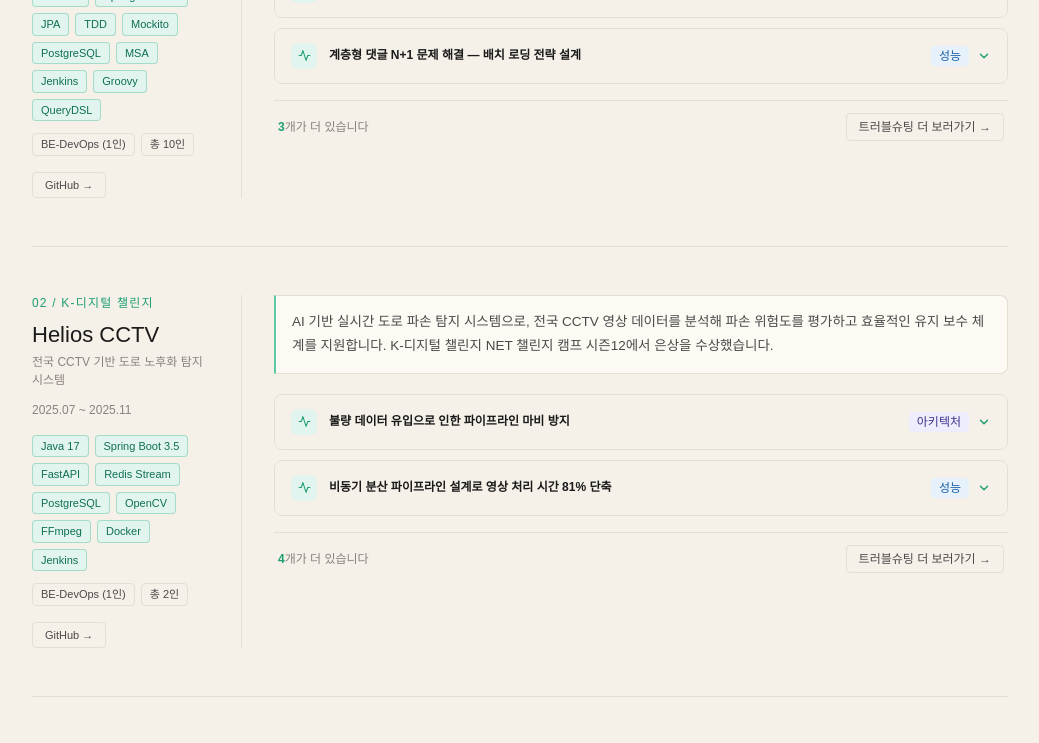
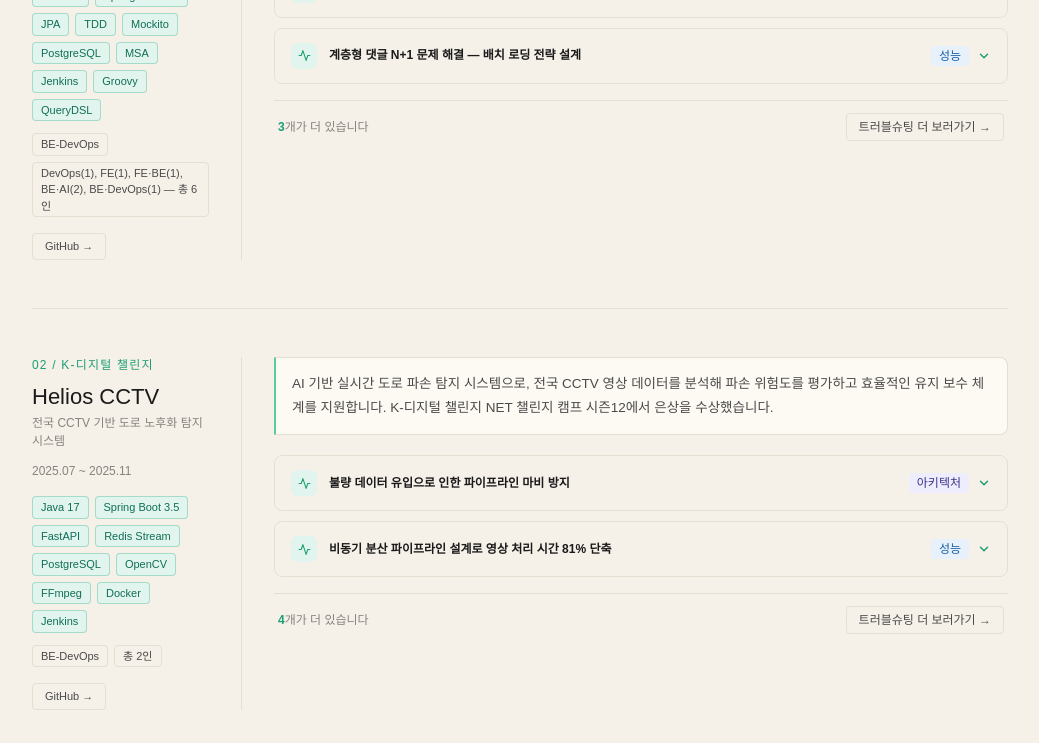
Before and after one commit to TreeBomb-01/portfolio, a Next.js app: page / in a window 1280 px wide. Shown: the part 1880-2623 px from the top of the page, without its empty margins (120-1159 px from the left). Built offline with nearby package versions, Linux system fonts and the light colour scheme; a web font is replaced by a local one.

Commit message:
프로젝트 내용 수정
Signed-off-by: TreeBomb-01 <htb010630@gmail.com>

```diff
--- a/src/data/portfolioData.ts
+++ b/src/data/portfolioData.ts
@@ -241,7 +241,7 @@ export const projectsData: Project[] = [
     description: "실시간 채팅과 정보 공유 게시판을 통해 효율적인 학습을 돕는 스터디 커뮤니티 서비스",
     category: "사이드 프로젝트",
     period: "2025.12 - 현재",
-    teamSize: "6인 ",
+    teamSize: "DevOps(1), FE(1), FE·BE(1), BE·AI(2), BE·DevOps(1) — 총 6인",
     role: "Board, Chat Service 개발, CI/CD 파이프라인 구축",
     results: [
       "마이크로서비스(MSA) 아키텍처 기반 시스템 설계",
--- a/src/data/projects.ts
+++ b/src/data/projects.ts
@@ -50,8 +50,8 @@ export const projectsData: Project[] = [
     period: '2025.12 ~ 현재 진행 중',
     status: 'ongoing',
     techStack: ['Java 21', 'Spring Boot 3.4', 'JPA', 'TDD', 'Mockito', 'PostgreSQL', 'MSA', 'Jenkins', 'Groovy', 'QueryDSL'],
-    role: 'BE-DevOps (1인)',
-    teamSize: '총 10인',
+    role: 'BE-DevOps',
+    teamSize: 'DevOps(1), FE(1), FE·BE(1), BE·AI(2), BE·DevOps(1) — 총 6인',
     githubUrl: 'https://github.com/St-rdy',
     description:
       'MSA 환경을 기반으로 실시간 그룹 채팅, 커뮤니티 게시판, 학습 트래킹 기능을 하나로 통합한 공시생 맞춤형 스터디 플랫폼입니다. 각 서비스가 독립적으로 배포되고 확장될 수 있도록 마이크로서비스 아키텍처로 설계했습니다.',
@@ -168,7 +168,7 @@ export const projectsData: Project[] = [
     period: '2025.07 ~ 2025.11',
     status: 'completed',
     techStack: ['Java 17', 'Spring Boot 3.5', 'FastAPI', 'Redis Stream', 'PostgreSQL', 'OpenCV', 'FFmpeg', 'Docker', 'Jenkins'],
-    role: 'BE-DevOps (1인)',
+    role: 'BE-DevOps',
     teamSize: '총 2인',
     githubUrl: 'https://github.com/Helios-CCTV',
     description:
@@ -300,7 +300,7 @@ export const projectsData: Project[] = [
     period: '2025.03 ~ 2025.11',
     status: 'completed',
     techStack: ['Java 21', 'Spring Boot 3', 'FastAPI', 'MediaPipe', 'OpenAI API', 'WebSocket', 'MinIO', 'Docker', 'Jenkins'],
-    role: 'BE-DevOps-팀장 (기여도 100%)',
+    role: 'BE-DevOps-팀장',
     teamSize: '총 2인',
     githubUrl: 'https://github.com/LevelUpFit',
     description:
--- a/src/data/resumeData.ts
+++ b/src/data/resumeData.ts
@@ -108,8 +108,8 @@ export const projects: Project[] = [
       'MSA 환경을 기반으로 실시간 그룹 채팅, 커뮤니티 게시판, 학습 트래킹 기능을 하나로 통합한 공시생 맞춤형 스터디 플랫폼입니다.',
     category: '사이드 프로젝트',
     period: '2025.12 ~ 현재 진행 중',
-    team: 'FE(2), BE(4), DevOps(2), AI(2) — 총 10인',
-    role: 'BE-DevOps (1인)',
+    team: 'DevOps(1), FE(1), FE·BE(1), BE·AI(2), BE·DevOps(1) — 총 6인',
+    role: 'BE-DevOps',
     technologies: [
       'Java 21',
       'Spring Boot 3.4',
@@ -157,7 +157,7 @@ export const projects: Project[] = [
     category: 'K-디지털 챌린지 NET 챌린지 캠프 시즌 12',
     period: '2025.07 ~ 2025.11',
     team: 'FE-AI-팀장(1), BE-DevOps(1) — 총 2인',
-    role: 'BE-DevOps (1인)',
+    role: 'BE-DevOps',
     award: '은상 (국가보안기술연구소 소장상)',
     technologies: [
       'Java 17',
```
